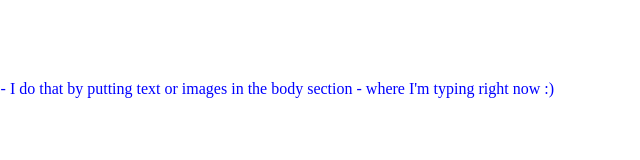
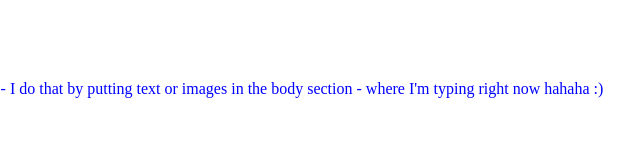
Before and after one commit to SanjivSuppiah/sanjiv.github.io, a plain HTML site: page index.html in a window 1280 px wide. Shown: the full height of the page, 414-1054 px from the left. Drawn offline with Linux system fonts and the light colour scheme.

Commit message:
sanjiv.github.io

```diff
--- a/index.html
+++ b/index.html
@@ -9,7 +9,7 @@
 
 <h1> My first page </h1>
 
-This is my first web page and I can say anything I want in here - I do that by putting text or images in the body section - where I'm typing right now :)
+This is my first web page and I can say anything I want in here - I do that by putting text or images in the body section - where I'm typing right now hahaha :)
 
 </body>
 
```
